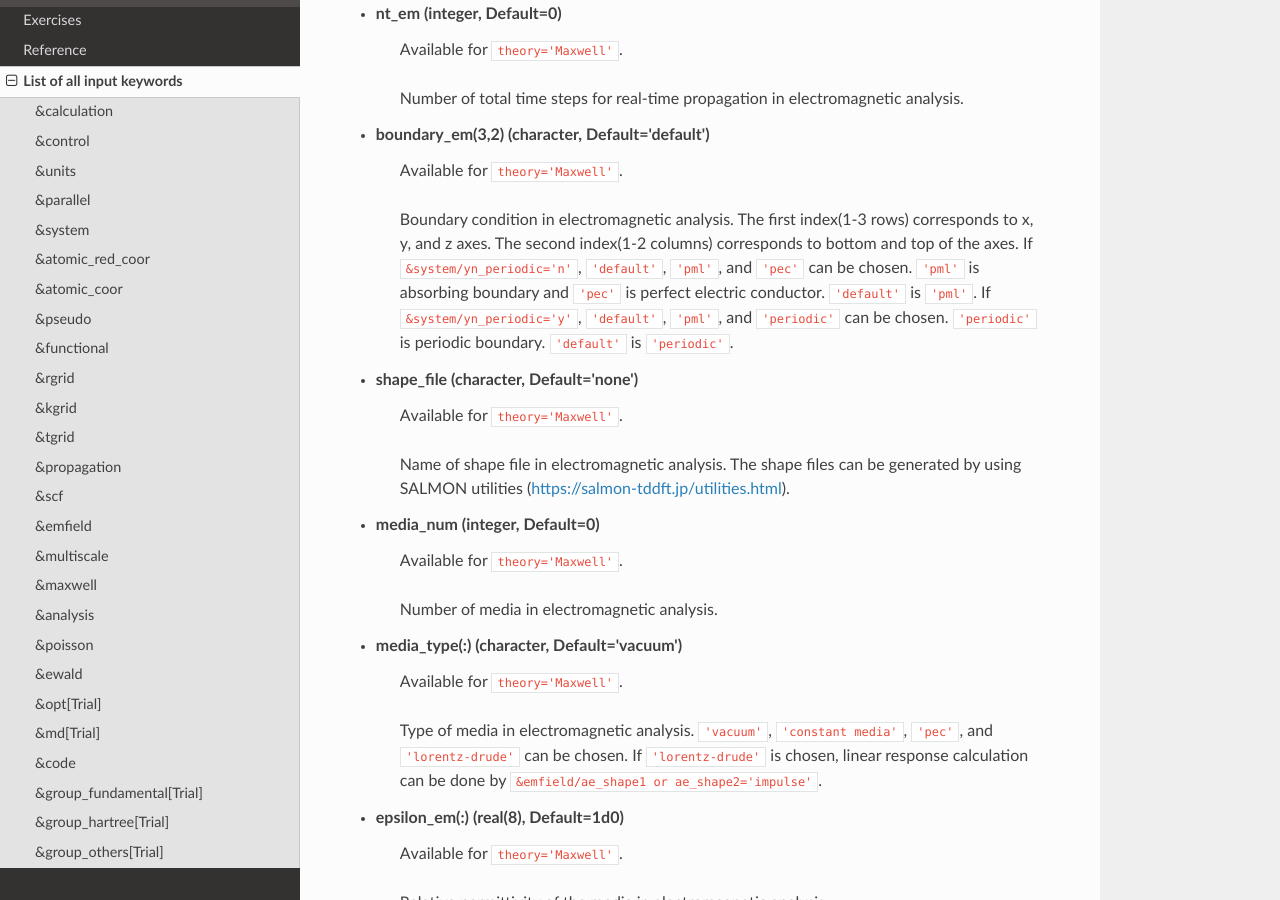
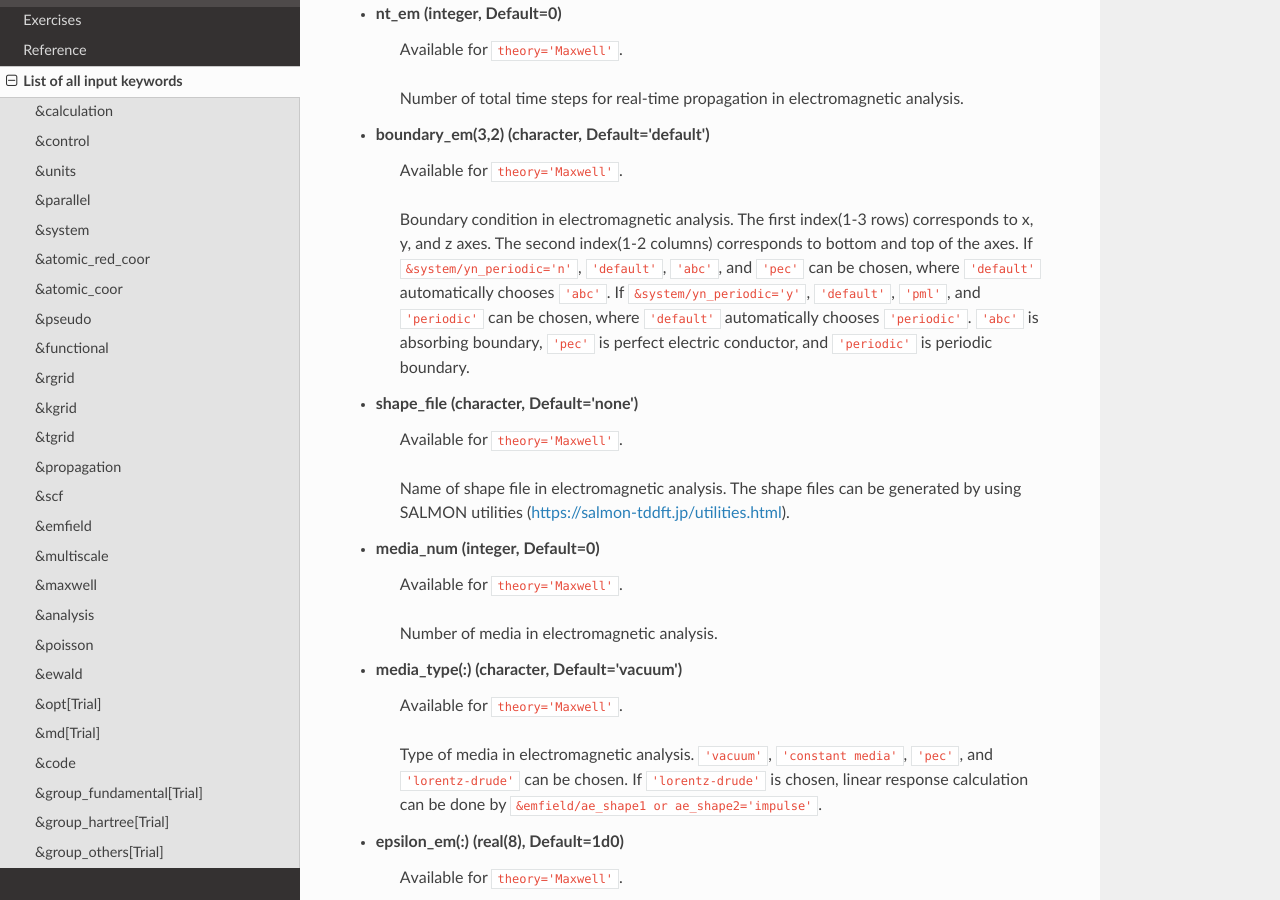
Before and after one commit to SALMON-TDDFT/SALMON-DOCS, a Sphinx documentation site: the page built from source/input_keyword_list.rst, in a window 1280 px wide and 900 px high, scrolled down 18078 px. Built offline with Sphinx 7.4.7 and the Read the Docs theme 2.0.0, drawn with Linux system fonts in a browser that asks for light colours; formulas are drawn with MathJax 3.

Commit message:
Update input_keyword_list.rst

```diff
--- a/source/input_keyword_list.rst
+++ b/source/input_keyword_list.rst
@@ -638,7 +638,7 @@ xxxxx should be checked xxxxx
 
 - **boundary_em(3,2)** (character, Default='default')
    | Available for ``theory='Maxwell'``.
-   Boundary condition in electromagnetic analysis. The first index(1-3 rows) corresponds to x, y, and z axes. The second index(1-2 columns) corresponds to bottom and top of the axes. If ``&system/yn_periodic='n'``, ``'default'``, ``'pml'``, and ``'pec'`` can be chosen. ``'pml'`` is absorbing boundary and ``'pec'`` is perfect electric conductor. ``'default'`` is ``'pml'``. If ``&system/yn_periodic='y'``, ``'default'``, ``'pml'``, and ``'periodic'`` can be chosen. ``'periodic'`` is periodic boundary. ``'default'`` is ``'periodic'``.
+   Boundary condition in electromagnetic analysis. The first index(1-3 rows) corresponds to x, y, and z axes. The second index(1-2 columns) corresponds to bottom and top of the axes. If ``&system/yn_periodic='n'``, ``'default'``, ``'abc'``, and ``'pec'`` can be chosen, where ``'default'`` automatically chooses ``'abc'``. If ``&system/yn_periodic='y'``, ``'default'``, ``'pml'``, and ``'periodic'`` can be chosen, where ``'default'`` automatically chooses ``'periodic'``. ``'abc'`` is absorbing boundary, ``'pec'`` is perfect electric conductor, and ``'periodic'`` is periodic boundary.
 
 - **shape_file** (character, Default='none')
    | Available for ``theory='Maxwell'``.
```
